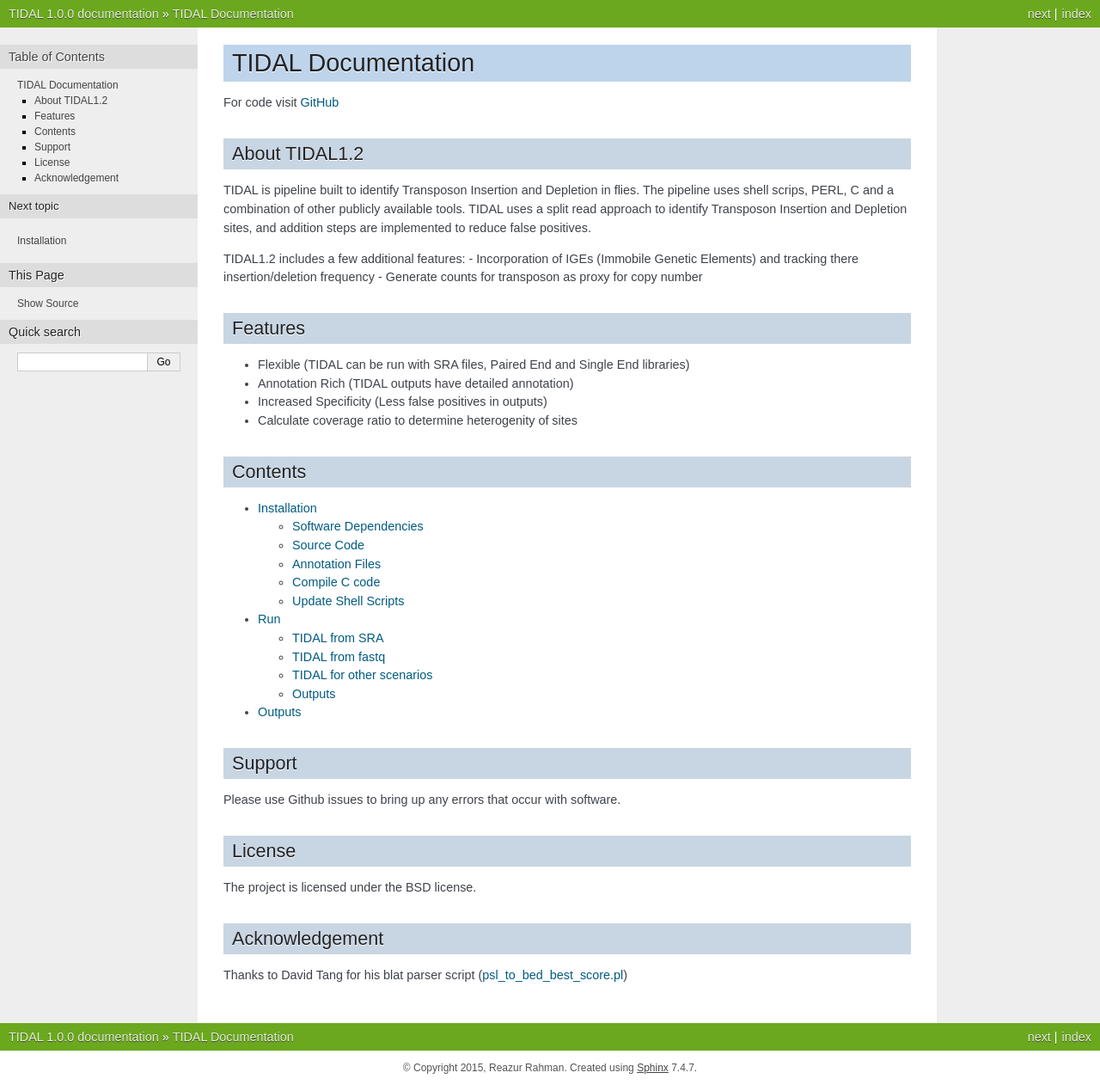
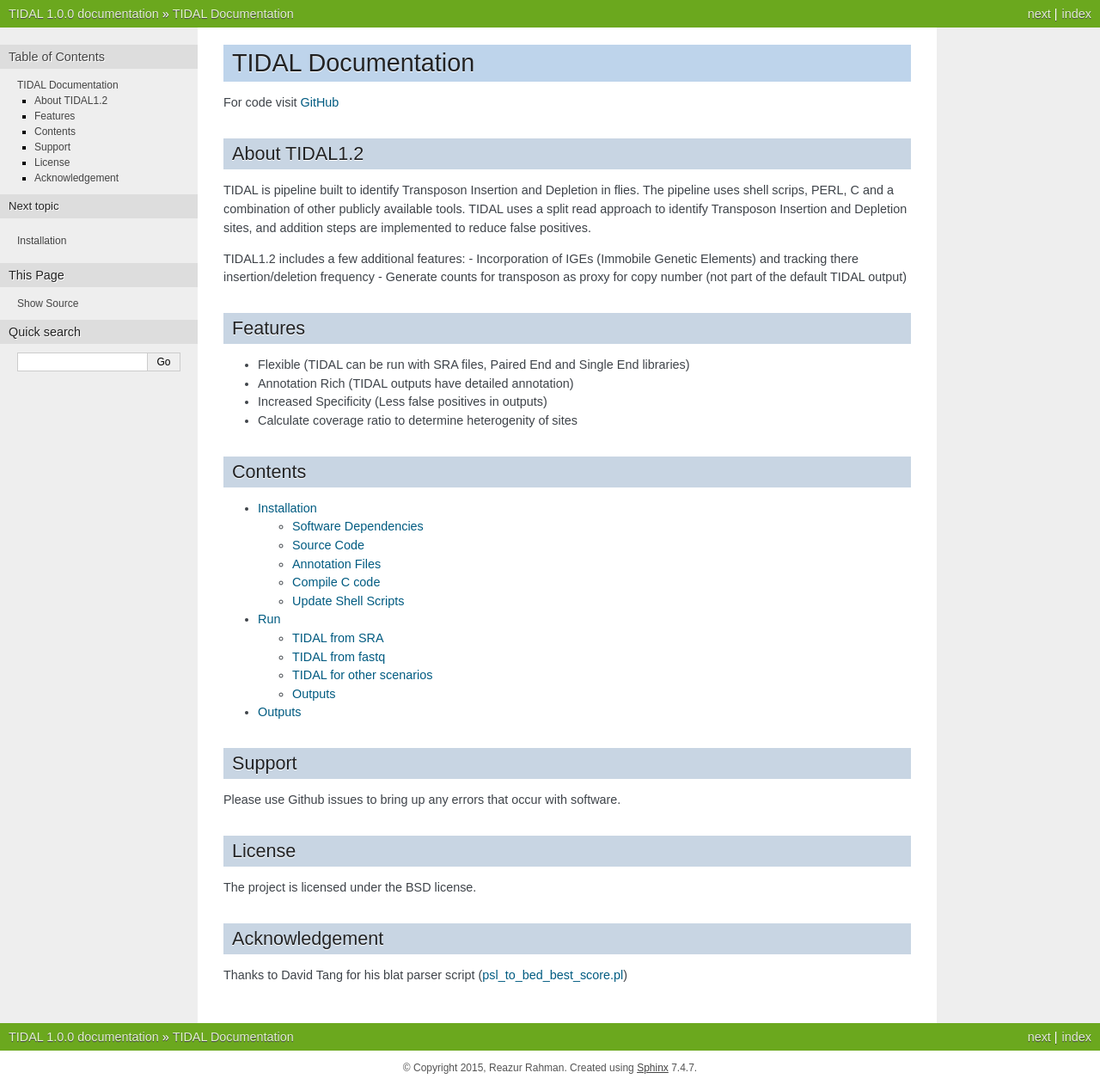
Before and after one commit to laulabbumc/TIDAL1.2, a Sphinx documentation site: the page built from docs/source/index.rst, in a window 1280 px wide. Shown: the whole page at 86% size. Built offline with Sphinx 7.4.7, drawn with Linux system fonts in a browser that asks for light colours.

```diff
--- a/docs/source/index.rst
+++ b/docs/source/index.rst
@@ -10,7 +10,7 @@
 
 TIDAL1.2 includes a few additional features:
 - Incorporation of IGEs (Immobile Genetic Elements) and tracking there insertion/deletion frequency
-- Generate counts for transposon as proxy for copy number
+- Generate counts for transposon as proxy for copy number (not part of the default TIDAL output)
 
 Features
 --------
```
